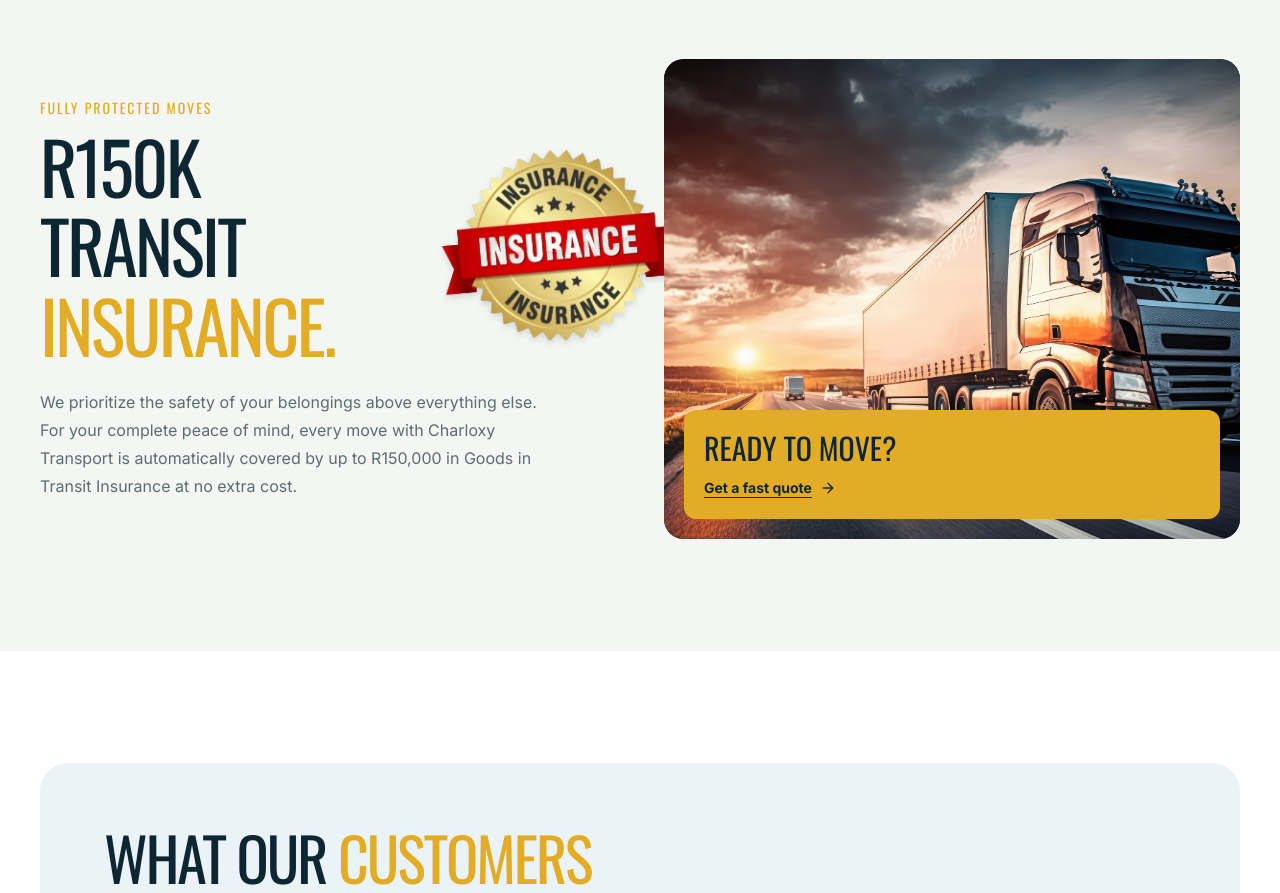
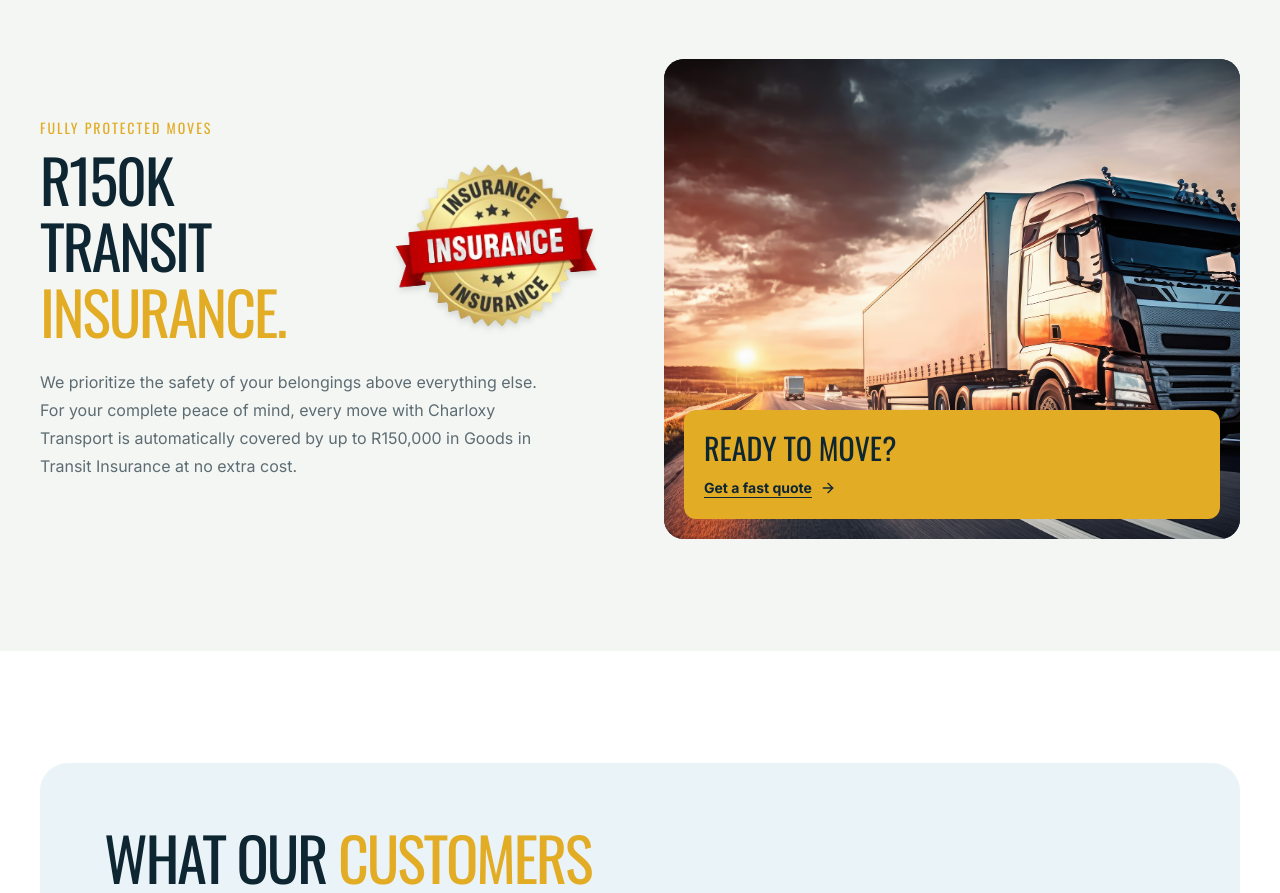
Before and after one commit to LM-Studios-Work/charloxy-transport, a Next.js app: page / in a window 1280 px wide. Shown: the part 1840-2733 px from the top of the page. Built offline with nearby package versions, Linux system fonts and the light colour scheme; no server answers.

Commit message:
Fix insurance badge alignment on md/lg viewports

```diff
--- a/src/app/page.tsx
+++ b/src/app/page.tsx
@@ -48,15 +48,15 @@ export default function Home() {
       <div className="container-wide grid items-center gap-12 lg:grid-cols-2">
         <div className="flex flex-col lg:pr-6">
           <p className="font-display text-sm uppercase tracking-[.14em] text-gold">Fully Protected Moves</p>
-          <div className="mt-2 flex items-center gap-10 sm:gap-14 md:gap-20 lg:gap-28">
+          <div className="mt-2 flex items-center gap-10 sm:gap-14 md:gap-20 lg:gap-8 xl:gap-16 2xl:gap-28">
             <div className="flex flex-col items-start">
-              <h2 className="display-tight text-[2.5rem] leading-[1.1] text-navy sm:text-5xl md:text-6xl lg:text-7xl">R150k Transit</h2>
-              <h2 className="display-tight text-[2.5rem] leading-[1.1] text-gold sm:text-5xl md:text-6xl lg:text-7xl">Insurance.</h2>
+              <h2 className="display-tight text-[2.5rem] leading-[1.1] text-navy sm:text-5xl md:text-6xl lg:text-5xl xl:text-6xl 2xl:text-7xl">R150k Transit</h2>
+              <h2 className="display-tight text-[2.5rem] leading-[1.1] text-gold sm:text-5xl md:text-6xl lg:text-5xl xl:text-6xl 2xl:text-7xl">Insurance.</h2>
             </div>
             <img
               src="/insurance%20badge.png"
               alt="R150k Transit Insurance badge"
-              className="size-32 shrink-0 scale-110 object-contain drop-shadow-md sm:size-36 md:size-48 lg:size-56"
+              className="size-32 shrink-0 scale-110 object-contain drop-shadow-md sm:size-36 md:size-48 lg:size-40 xl:size-48 2xl:size-56"
             />
           </div>
           <p className="mt-6 max-w-lg text-base leading-7 text-ink-muted">We prioritize the safety of your belongings above everything else. For your complete peace of mind, every move with Charloxy Transport is automatically covered by up to R150,000 in Goods in Transit Insurance at no extra cost.</p>
```
